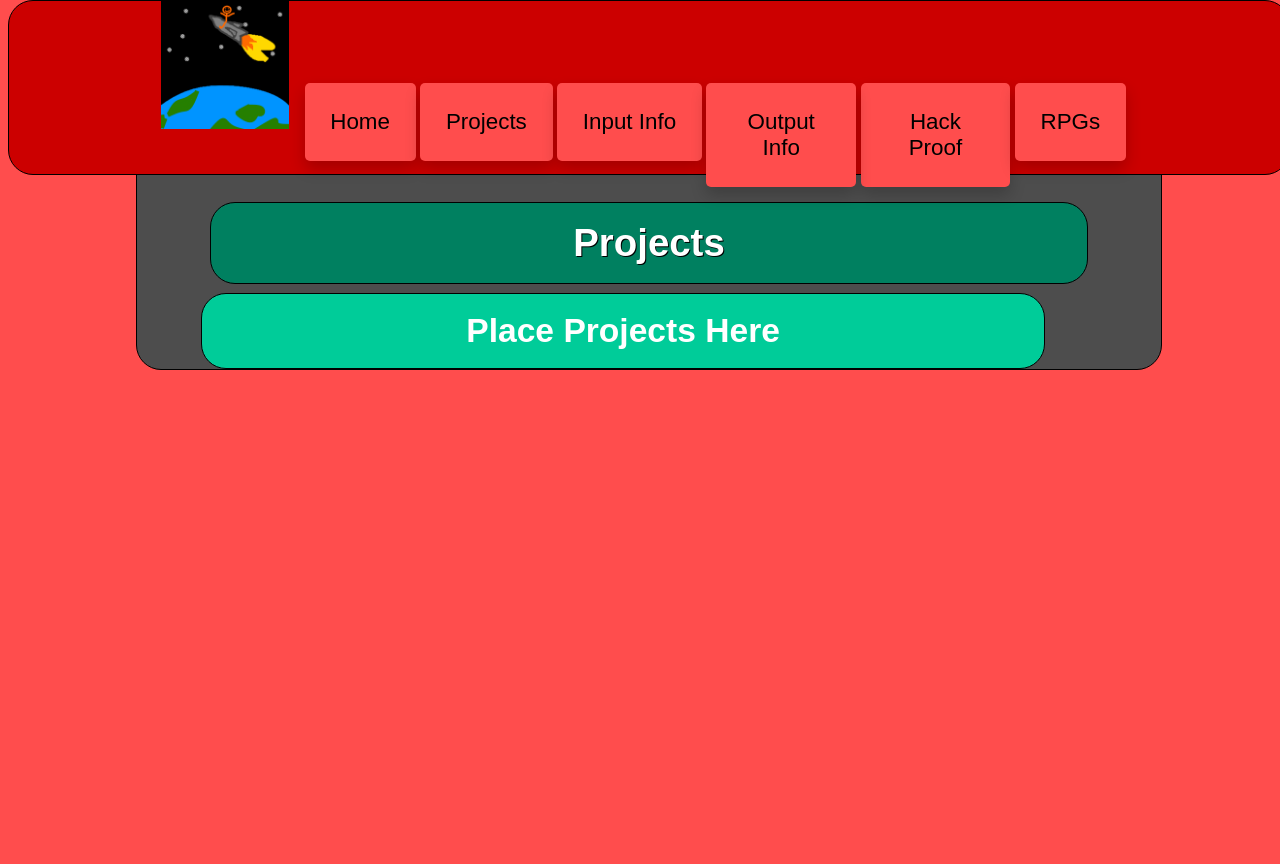
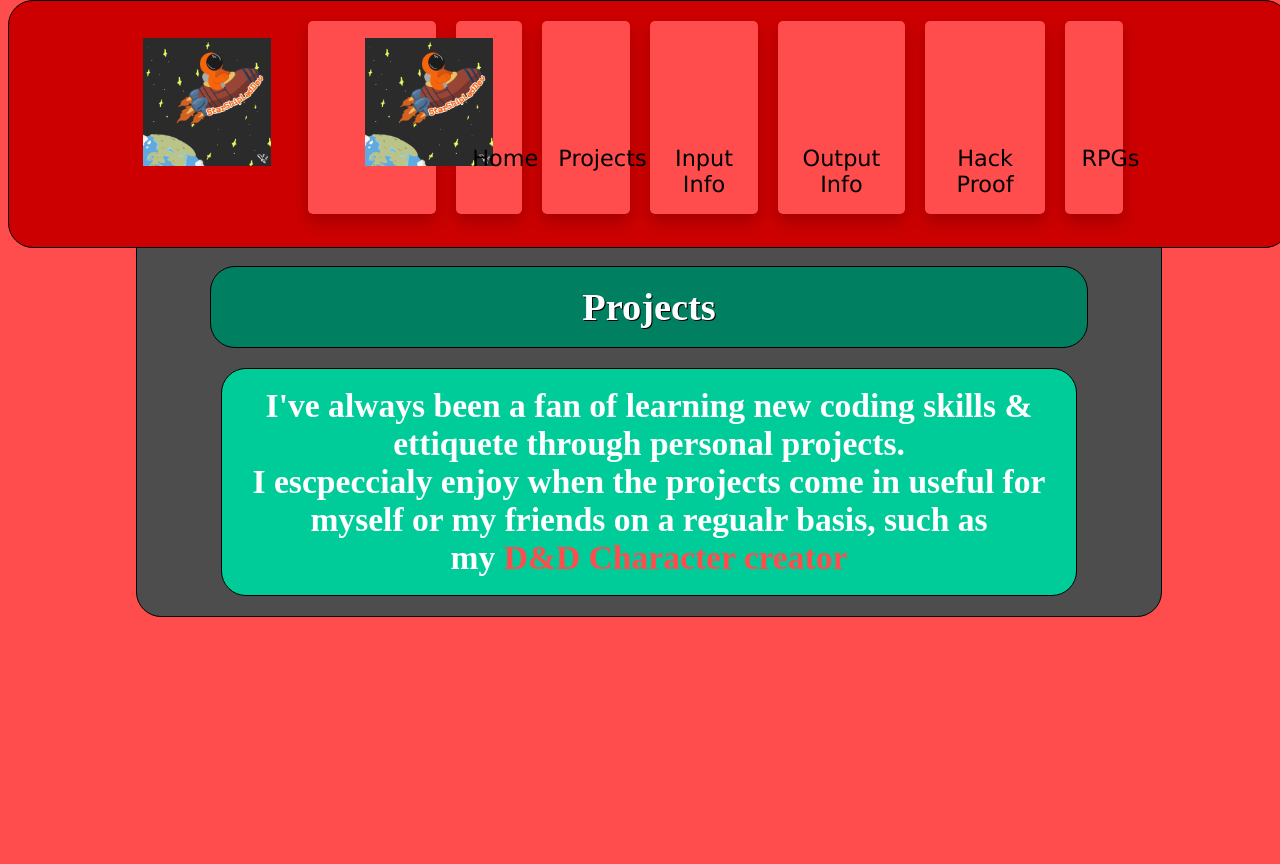
Before and after one commit to StarshipladDev/Starshiplad.com, a PHP site: page /projects.php in a window 1280 px wide. Run offline with PHP 8.4, Linux system fonts and the light colour scheme.

Commit message:
Add files via upload

```diff
--- a/ModularLook.css
+++ b/ModularLook.css
@@ -17,21 +17,8 @@
 
 
 */
-@font-face {
-font-family: ‘PAPYRUS’;
-src: url(‘http://moeinc.us/wp-content/themes/x-child/fonts/PAPYRUS.eot’) format(‘eot’);
-    url(‘http://moeinc.us/wp-content/themes/x-child/fonts/PAPYRUS.woff’) format(‘woff’),
-    url(‘http://moeinc.us/wp-content/themes/x-child/fonts/PAPYRUS.ttf’) format(‘truetype’),
-    url(‘http://moeinc.us/wp-content/themes/x-child/fonts/PAPYRUS.svg’) format(‘svg’);
-	html{
-	 font-family : ‘PAPYRUS’;
-  }
-  #main{
-	font-family : ‘PAPYRUS’;
-  }
-}
 html{
-	font-family: fantasy;
+	font-family : "Lucida Sans Unicode", "Lucida Grande", sans-serif;
 	width:100%;
 	height:100%;
 }
@@ -41,6 +28,7 @@
 	background-color:#ff4d4d ;
 }
 #main{
+	font-family : pap;
 	background-color:#4d4d4d;
 }
 .headerSection{
@@ -69,6 +57,11 @@
 		color:#ff4d4d ;
 		text-decoration: none !important;
 	}
+	der{
+	 font-weight:bold;
+	 font-size:150%;
+	 shadow: 1px 1px #000000;
+	}
 
 /*
 
@@ -93,10 +86,7 @@
 */
 @media only screen and (min-width: 1000px) {
 
-	der{
-	 font-weight:bold;
-	 font-size:150%
-	}
+
 	body{
 		height: 100%;
 		padding: 0px;
@@ -119,13 +109,14 @@
 		padding-left:5%;
 		padding-right:5%;
 		margin-top:0px;
-		padding-top:10%;
+		padding-top:15%;
 		padding-bottom:0px;
 		border-radius:25px;
 		border: 1px solid black;
 		margin-top:5%;
 	}
 	#headSpace{
+		display:table;
 		text-align: center;
 		background-color:#cc0000;
 		position: fixed;
@@ -155,7 +146,7 @@
 	.Section{
 		width:100%;
 		border-collapse: separate;
-    border-spacing: 20px;
+		border-spacing: 20px;
 	}
 	.half{
 		width:40%;
@@ -167,6 +158,7 @@
 	.full{
 		width:90%;
 		padding:2%;
+		display:table-cell;
 	}
 	.headerSection{
 		border-radius:25px;
@@ -174,6 +166,8 @@
 		max-width : 100%;
 		margin:1%;
 		padding:2%;
+		padding-bottom: :0px;
+		margin-bottom: 0px;
 		font-size: 160%;
 	}
 	.hiddenOver{
@@ -196,10 +190,12 @@
 	}
 	.menuitem{
 		box-shadow: 0px 8px 16px 0px rgba(0,0,0,0.2);
-		display:inline-table;
+		display:table-cell;
 		border-radius: 5px;
-		padding: .5%;
+		padding: 2%;
+		margin-bottom: 0%;
 		max-width:12%;
+		min-width: 8%;
 		min-height:100%;
 		max-height:100%;
 	}
--- a/header.php
+++ b/header.php
@@ -1,12 +1,19 @@
-<link rel="stylesheet" href="looks.css">
+<link rel="stylesheet" href="ModularLook.css">
 <link rel="icon" type="image/png" href="http://www.starshiplad.com/favicon.png"/>
 <meta name="content" content="The Home of Starshiplad">
 <Title> "Starshiplad's Home"</Title>
-<div id="headspace">
+</head>
+<body>
+<div id="headSpace">
 <div id="Image">
 <a href= "/index.php">  <img src="/LogoFull.png" alt="Starshiplad.Com" height="128" width="128"></a>
 </div>
 <div id="ZimaBlue">
+<div class="menuitem">
+	<div id="Image">
+		<a href= "/index.php">  <img src="/LogoFull.png" alt="Starshiplad.Com" height="128" width="128"></a>
+	</div>
+</div>
 <div class="menuitem"><a href="http://www.starshiplad.com/index.php">Home</a></div>
 <div class="menuitem"><a href="https://github.com/StarshipladDev">Projects</a></div>
 <div class="menuitem"><a href="http://www.starshiplad.com/input.php">Input Info</a></div>
--- a/nuHeader.php
+++ b/nuHeader.php
@@ -9,6 +9,11 @@
 <a href= "/index.php">  <img src="/LogoFull.png" alt="Starshiplad.Com" height="128" width="128"></a>
 </div>
 <div id="ZimaBlue">
+<div class="menuitem">
+	<div id="Image">
+		<a href= "/index.php">  <img src="/LogoFull.png" alt="Starshiplad.Com" height="128" width="128"></a>
+	</div>
+</div>
 <div class="menuitem"><a href="http://www.starshiplad.com/index.php">Home</a></div>
 <div class="menuitem"><a href="https://github.com/StarshipladDev">Projects</a></div>
 <div class="menuitem"><a href="http://www.starshiplad.com/input.php">Input Info</a></div>
--- a/projects.php
+++ b/projects.php
@@ -2,7 +2,7 @@
 <html>
 <head>
 <?php
-	include "nuHeader.php";
+	include "header.php";
 ?>
 </head>
 <body>
@@ -12,7 +12,10 @@
 				<der>Projects</der>
 			</div>
 			<div class="readPanel full">
-			<der>Place Projects Here</der>
+			<der>I've always been a fan of learning new coding skills & ettiquete through personal projects. <br>
+			I escpeccialy enjoy when the projects come in useful for myself or my friends on a regualr basis, such as <br>
+			my <a href="dandd.php">D&D Character creator</a>
+			</der>
 			</div>
 		</div>
 </div>
```
Also changed, not shown: LogoFull.png.
